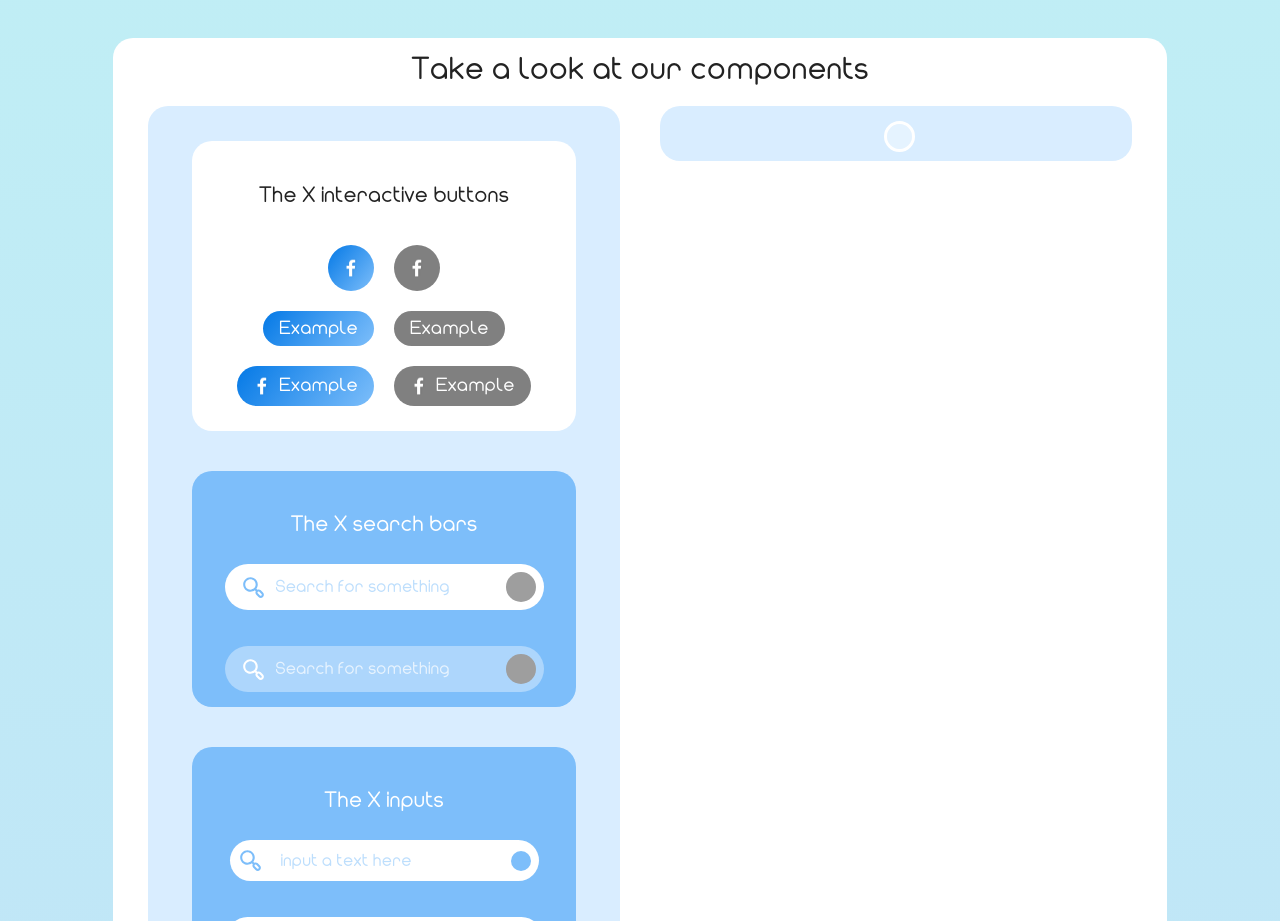
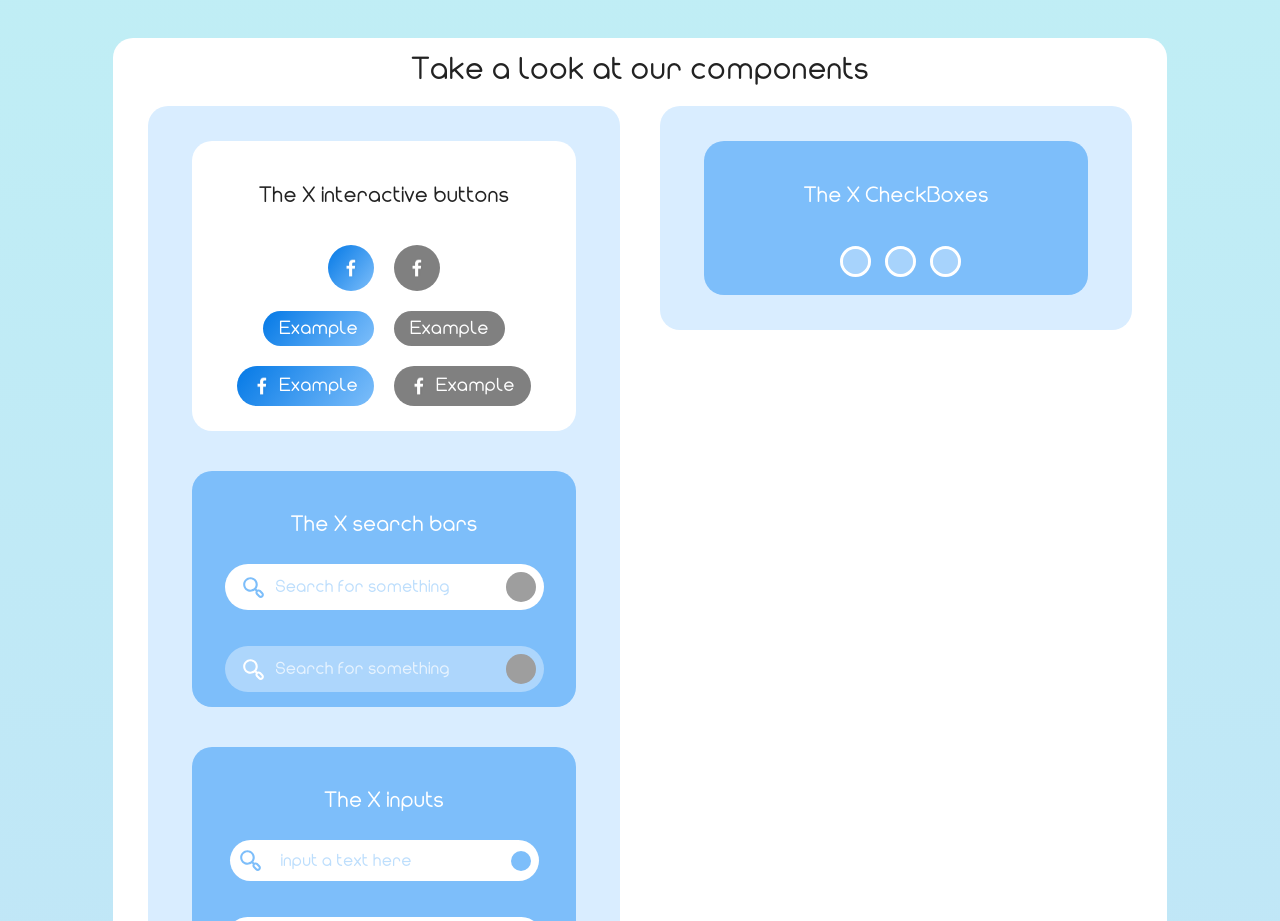
Before and after one commit to aaron-nerox/Emerald_live, a Vue app: page / in a window 1280 px wide. Shown: the part 1273-2194 px from the top of the page. Built offline with nearby package versions, Linux system fonts and the light colour scheme; grey boxes are pictures that could not be loaded.

Commit message:
handshake: finish the X checkbox implementation

```diff
--- a/src/components/XcheckBox.vue
+++ b/src/components/XcheckBox.vue
@@ -38,9 +38,8 @@ export default {
 .main-container{
     height: 25px;
     width: 25px;
-    border-radius: 50%;
-
     padding: 0px;
+    margin: 10px;
 }
 
 .checkmark{
@@ -48,7 +47,7 @@ export default {
     height: 25px;
     width: 25px;
     border-radius: 50%;
-    margin: 0px;
+    margin: 1px;
 }
 
 </style>
--- a/src/views/Home.vue
+++ b/src/views/Home.vue
@@ -134,8 +134,13 @@
           </div>
         </div>
         <div class="x-card component-container">
-          <div>
-            <x-check-box @OnCheckBoxChecked="shout"/>
+          <div class="x-card search-container">
+            <p class="subtitle">The X CheckBoxes</p>
+            <div class="checkbox-container">
+              <x-check-box @OnCheckBoxChecked="shout"/>
+              <x-check-box @OnCheckBoxChecked="shout"/>
+              <x-check-box @OnCheckBoxChecked="shout"/>
+            </div>
           </div>
         </div>
       </div>
@@ -304,4 +309,10 @@ export default {
 .spacer{
   width: 40px;
 }
+
+.checkbox-container{
+  display: inline-flex;
+  flex-direction: row;
+  align-items: center;
+}
 </style>
```
